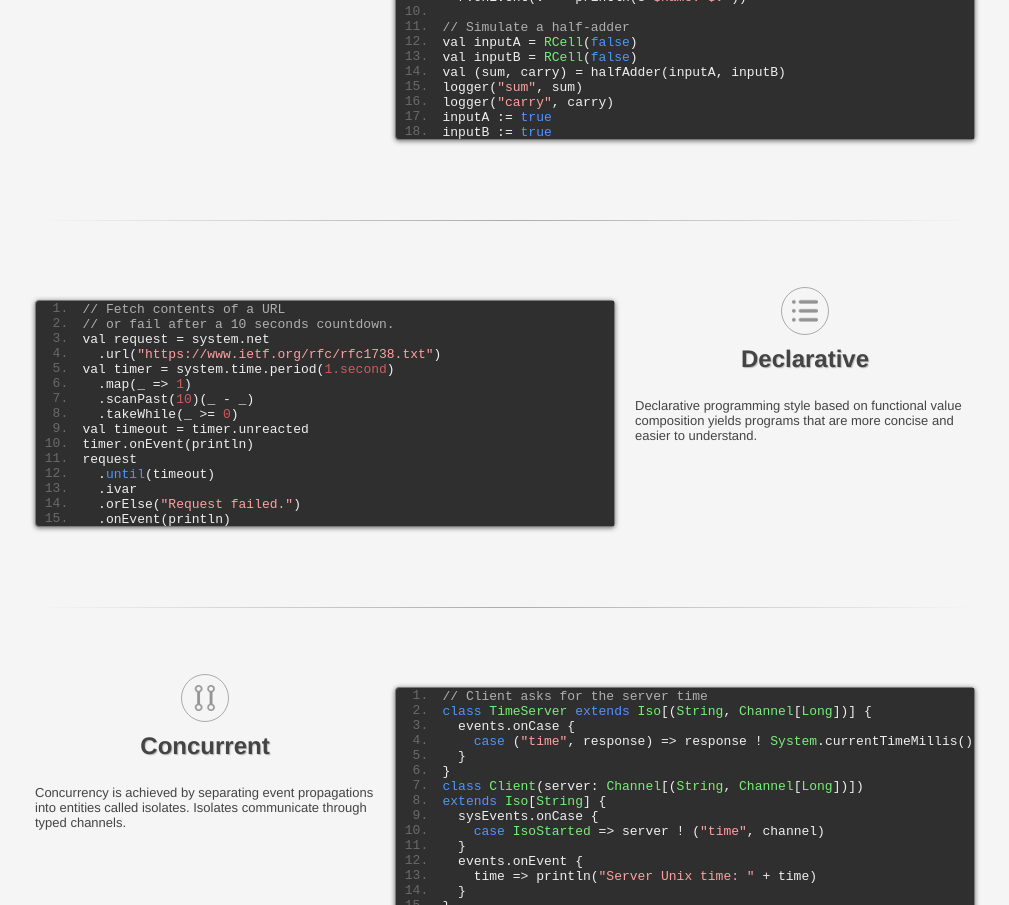
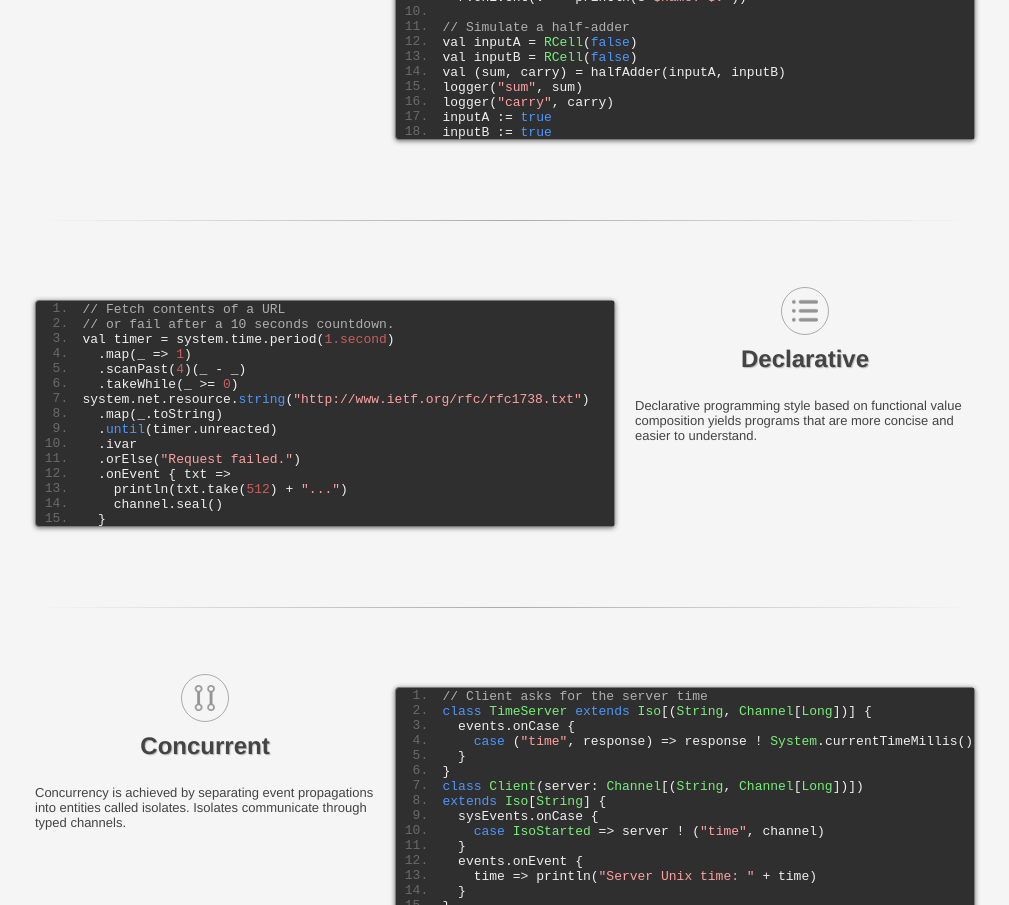
Before and after one commit to reactors-io/reactors-io.github.io, a Jekyll site: the page built from index.md, in a window 1280 px wide, cut to the strip 701-1606 px from the top of the page. Shown: the whole strip, without its empty margins (135-1144 px from the left). Built offline with Jekyll 4.4.1, drawn with Linux system fonts in a browser that asks for light colours.

Commit message:
Update example.

```diff
--- a/_layouts/projreactivecollections.html
+++ b/_layouts/projreactivecollections.html
@@ -132,19 +132,19 @@ inputB := true
       <div class="main-code">
 <pre><code>// Fetch contents of a URL
 // or fail after a 10 seconds countdown.
-val request = system.net
-  .url("https://www.ietf.org/rfc/rfc1738.txt")
 val timer = system.time.period(1.second)
   .map(_ => 1)
-  .scanPast(10)(_ - _)
+  .scanPast(4)(_ - _)
   .takeWhile(_ >= 0)
-val timeout = timer.unreacted
-timer.onEvent(println)
-request
-  .until(timeout)
+system.net.resource.string("http://www.ietf.org/rfc/rfc1738.txt")
+  .map(_.toString)
+  .until(timer.unreacted)
   .ivar
   .orElse("Request failed.")
-  .onEvent(println)
+  .onEvent { txt =>
+    println(txt.take(512) + "...")
+    channel.seal()
+  }
 </code></pre>
       </div>
     </div>
```
